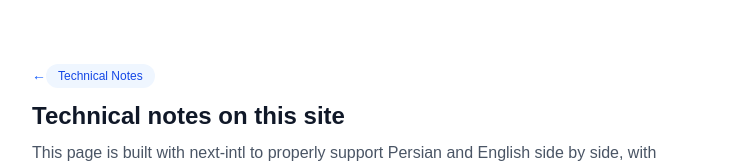
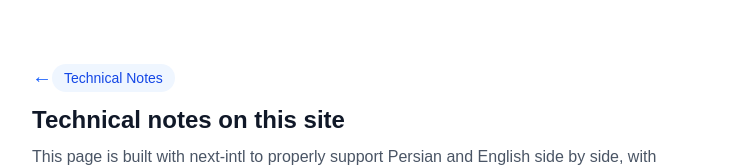
Before and after one commit to trixcoding/portfolio-landing, a Next.js app: page /en/about in a window 1280 px wide. Shown: the top 167 px of the page, without its empty margins (272-1007 px from the left). Built offline with nearby package versions, Linux system fonts and the light colour scheme.

Commit message:
Update page.tsx

```diff
--- a/app/[locale]/about/page.tsx
+++ b/app/[locale]/about/page.tsx
@@ -7,11 +7,11 @@ export default function AboutPage() {
   return (
     <div className="min-h-screen bg-white px-4 py-12">
       <div className="max-w-2xl mx-auto">
-        <Link href="/" className="text-blue-600 hover:underline text-sm">
+        <Link href="/" className="text-blue-600 hover:underline text-xl">
           ←
         </Link>
 
-        <span className="inline-block bg-blue-50 text-blue-700 text-xs font-medium px-3 py-1 rounded-full mt-4 mb-3">
+        <span className="inline-block bg-blue-50 text-blue-700 text-sm font-medium px-3 py-1 rounded-full mt-4 mb-3">
           {t('badge')}
         </span>
 
```
